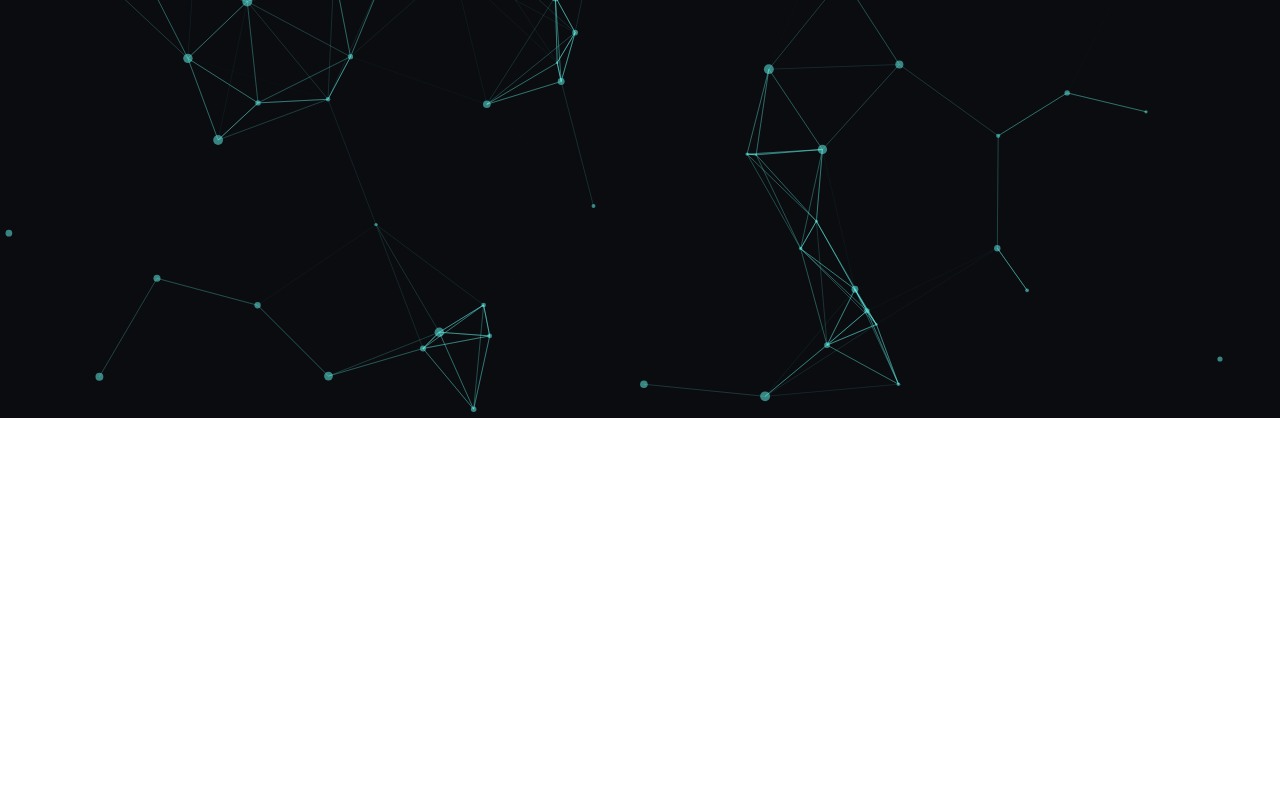
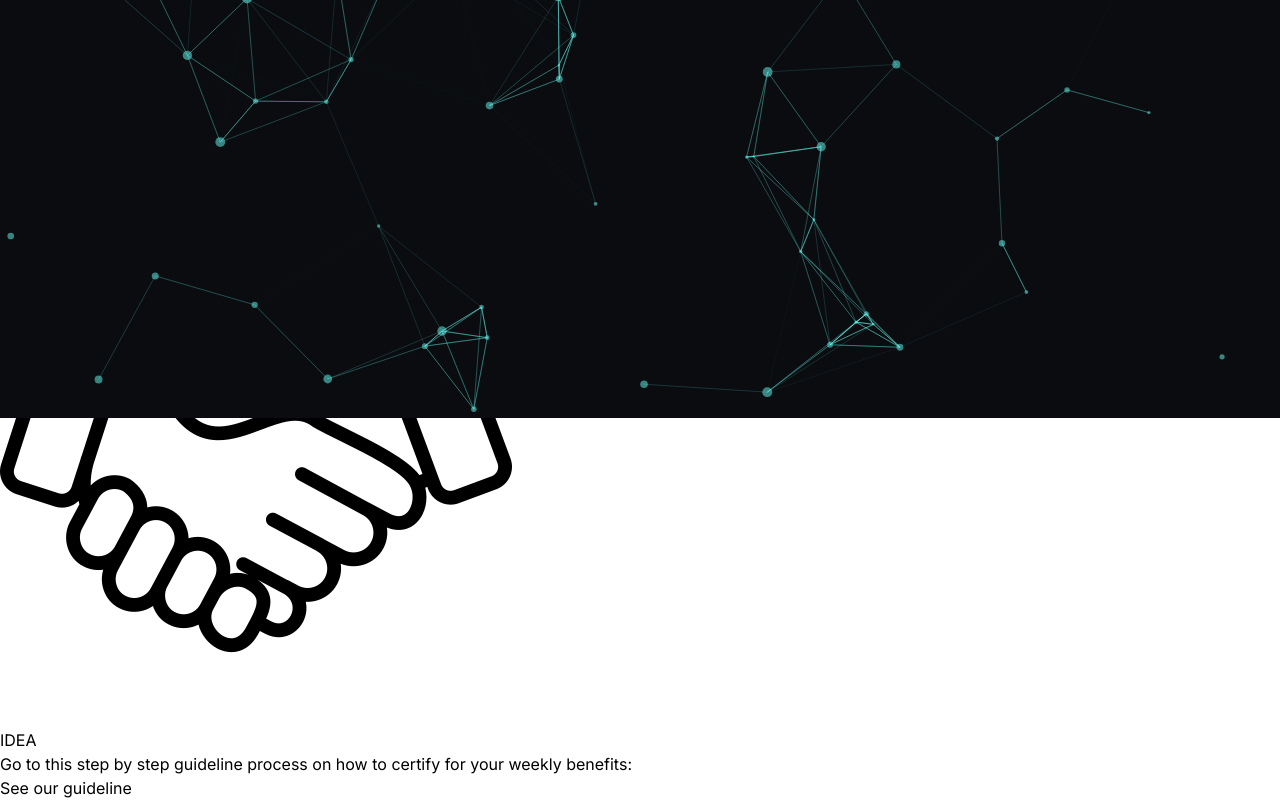
Before and after one commit to Akshaybagai52/baseline-rebuild, a Next.js app: page / in a window 1280 px wide. Shown: the part 382-1182 px from the top of the page. Before the commit the page ends 800 px from the top, so only its background shows below. Built offline with nearby package versions, Linux system fonts and the light colour scheme.

Commit message:
ourprocess

```diff
--- a/Components/Navbar/Nav.tsx
+++ b/Components/Navbar/Nav.tsx
@@ -64,21 +64,22 @@ const Nav = ({}) => {
               <li className="hover-underline-animation block py-2 pl-3 pr-4 text-white bg-white rounded md:bg-transparent md:text-[#66fcf1] md:p-0 md:dark:text-[#66fcf1]">
                 <NavLink
                   href="/"
-                  activeClasses="hover-underline-animation bg-white h-[25px] w-full border-b-[2px] border-white block py-2 pl-3 pr-4 text-white bg-white rounded md:bg-transparent md:text-[#66fcf1] md:p-0 md:dark:text-[#66fcf1]"
+                  activeClasses="hover-underline-animation bg-white h-[25px] w-full border-b-[2px] border-white block py-2 pl-3 pr-4 text-white bg-white md:bg-transparent md:text-[#66fcf1] md:p-0 md:dark:text-[#66fcf1]"
                   text="Home"
                 />
               </li>
               <li className="hover-underline-animation block py-2 pl-3 pr-4 text-white bg-white rounded md:bg-transparent md:text-[#66fcf1] md:p-0 md:dark:text-[#66fcf1]">
                 <NavLink
                   href="/about"
-                  activeClasses="hover-underline-animation bg-white h-[25px] w-full border-b-[2px] bold block py-2 pl-3 pr-4 text-white bg-white rounded md:bg-transparent md:text-[#66fcf1] md:p-0 md:dark:text-[#66fcf1]"
-                  text="About"                />
+                  activeClasses="hover-underline-animation bg-white h-[25px] w-full border-b-[2px] bold block py-2 pl-3 pr-4 text-white bg-white md:bg-transparent md:text-[#66fcf1] md:p-0 md:dark:text-[#66fcf1]"
+                  text="About"
+                />
               </li>
               <li className="group relative hover-underline-animation block py-2 pl-3 pr-4 text-white bg-white rounded md:bg-transparent md:text-[#66fcf1] md:p-0 md:dark:text-[#66fcf1]">
                 <NavLink
                   href="/services"
                   text="Services"
-                  activeClasses="bg-white h-[25px] w-full border-b-[2px] hover-underline-animation block py-2 pl-3 pr-4 text-[#66fcf1] rounded hover:bg-gray-100 md:hover:bg-transparent md:hover:text md:p-0 md:dark:hover:text-blue-500 dark:text-white dark:hover:bg-gray-700 dark:hover:text-white md:dark:hover:bg-transparent dark:border-gray-700"
+                  activeClasses="bg-white h-[25px] w-full border-b-[2px] hover-underline-animation block py-2 pl-3 pr-4 text-[#66fcf1] hover:bg-gray-100 md:hover:bg-transparent md:hover:text md:p-0 md:dark:hover:text-blue-500 dark:text-white dark:hover:bg-gray-700 dark:hover:text-white md:dark:hover:bg-transparent dark:border-gray-700"
                 />
 
                 {/* <ul className="hidden absolute left-[-30px] rounded text-sm mt-0 space-y-4 bg-black text-[#689775] group-hover:block">
@@ -119,7 +120,7 @@ const Nav = ({}) => {
               <li className="hover-underline-animation block py-2 pl-3 pr-4 text-white bg-white rounded md:bg-transparent md:text-[#66fcf1] md:p-0 md:dark:text-[#66fcf1]">
                 <NavLink
                   href="contact"
-                  activeClasses="hover-underline-animation bg-white h-[25px] w-full border-b-[2px] block py-2 pl-3 pr-4 text-[#66fcf1] rounded hover:bg-gray-100 md:hover:bg-transparent md:hover:text md:p-0 md:dark:hover:text-blue-500 dark:text-white dark:hover:bg-gray-700 dark:hover:text-white md:dark:hover:bg-transparent dark:border-gray-700"
+                  activeClasses="hover-underline-animation bg-white h-[25px] w-full border-b-[2px] block py-2 pl-3 pr-4 text-[#66fcf1] hover:bg-gray-100 md:hover:bg-transparent md:hover:text md:p-0 md:dark:hover:text-blue-500 dark:text-white dark:hover:bg-gray-700 dark:hover:text-white md:dark:hover:bg-transparent dark:border-gray-700"
                   text="Contacts"
                />
 
@@ -128,7 +129,7 @@ const Nav = ({}) => {
                 <NavLink
                   href="/carrier"
                   text="Carrier"
-                  activeClasses="hover-underline-animation bg-white h-[25px] w-full border-b-[2px] block py-2 pl-3 pr-4 text-[#66fcf1] rounded hover:bg-gray-100 md:hover:bg-transparent md:hover:text md:p-0 md:dark:hover:text-blue-500 dark:text-white dark:hover:bg-gray-700 dark:hover:text-white md:dark:hover:bg-transparent dark:border-gray-700"
+                  activeClasses="hover-underline-animation bg-white h-[25px] w-full border-b-[2px] block py-2 pl-3 pr-4 text-[#66fcf1] hover:bg-gray-100 md:hover:bg-transparent md:hover:text md:p-0 md:dark:hover:text-blue-500 dark:text-white dark:hover:bg-gray-700 dark:hover:text-white md:dark:hover:bg-transparent dark:border-gray-700"
                 />
 
               </li>
@@ -136,7 +137,7 @@ const Nav = ({}) => {
                 <NavLink
                   href="/blog"
                   text="Blogs"
-                  activeClasses="hover-underline-animation bg-white h-[25px] w-full border-b-[2px] block py-2 pl-3 pr-4 text-[#66fcf1] rounded hover:bg-gray-100 md:hover:bg-transparent md:hover:text md:p-0 md:dark:hover:text-blue-500 dark:text-white dark:hover:bg-gray-700 dark:hover:text-white md:dark:hover:bg-transparent dark:border-gray-700"
+                  activeClasses="hover-underline-animation bg-white h-[25px] w-full border-b-[2px] block py-2 pl-3 pr-4 text-[#66fcf1] hover:bg-gray-100 md:hover:bg-transparent md:hover:text md:p-0 md:dark:hover:text-blue-500 dark:text-white dark:hover:bg-gray-700 dark:hover:text-white md:dark:hover:bg-transparent dark:border-gray-700"
                 />
 
               </li>
--- a/Components/OurProcess/OurProcess.tsx
+++ b/Components/OurProcess/OurProcess.tsx
@@ -1,39 +1,43 @@
-// import React from "react";
-// import { motion } from "framer-motion";
-// const OurProcess = () => {
-//   return (
-//     <>
-//       <div className="bg-white w-100% h-[500px]">
-//         <div className="row">
-//           <motion.div
-//             initial={{ x: "-100%" }}
-//             whileInView={{ x: "0" }}
-//             transition={{ duration: 1 }}
-//           >
-//             <div className="col-md-5 our-process-steps">
-//               <div className="process-box process-left">
-//                 <div className="row">
-//                   <div className="col-md-5 steps">
-//                     <div className="process-step"><i className="fa-solid fa-handshake"></i></div>
-//                   </div>
-//                   <div className="col-md-7">
-//                     <h5>IDEA</h5>
-//                     <p>
-//                       <small>
-//                         It all starts with a creative idea, and we discuss what
-//                         you require, your goals, and how we can assist you early
-//                         on.
-//                       </small>
-//                     </p>
-//                   </div>
-//                 </div>
-//               </div>
-//               <div className="col-md-7"></div>
-//             </div>
-//           </motion.div>
-//         </div>
-//       </div>
-//     </>
-//   );
-// };
-// export default OurProcess;
+"use client";
+
+import React from "react";
+import one from "../assets/Process/1.png";
+import Image from "next/image";
+
+const OurProcess = () => {
+  return (
+    <>
+      <div className="bg-black w-[100%] h-[800px]">
+      <h1 className="flex justify-center">Our Process</h1>
+
+      <div className="max-w-sm mt-16 p-6 bg-[#1F2833] border border-gray-200 rounded-lg shadow dark:bg-gray-800 dark:border-gray-700">
+          <Image
+            className="w-[50px] h-auto text-white dark:text-white mb-3"
+            src={one}
+            alt="icon"
+          />
+          <a href="#">
+            <h5 className="mb-2 text-2xl font-semibold tracking-tight text-white dark:text-white">
+            IDEA
+            </h5>
+          </a>
+          <p className="mb-3 font-normal text-gray-500 dark:text-gray-400">
+            Go to this step by step guideline process on how to certify for your
+            weekly benefits:
+          </p>
+          <a
+            href="#"
+            className="inline-flex items-center text-blue-600 hover:underline"
+          >
+            See our guideline
+          </a>
+        </div>
+
+       <div>
+
+       </div>
+      </div>
+    </>
+  );
+};
+export default OurProcess;
--- a/app/globals.css
+++ b/app/globals.css
@@ -15,13 +15,13 @@
     --background-end-rgb: 0, 0, 0;
   }
 }
-/* @layer {
+@layer {
 
   h1 {
     @apply font-bold text-[47px];
     font-family: fantasy;
   }
-} */
+}
 
 /* Navbar Underline */
 
--- a/app/page.tsx
+++ b/app/page.tsx
@@ -1,12 +1,12 @@
 import Banner from "@/Components/Banner/Banner";
 import Nav from "@/Components/Navbar/Nav";
-// import OurProcess from "@/Components/OurProcess/OurProcess";
+import OurProcess from "@/Components/OurProcess/OurProcess";
 export default function Home() {
   return (
     <main>
       <Nav />
       <Banner />
-      {/* <OurProcess /> */}
+      <OurProcess />
     </main>
   );
 }
```
Also changed, not shown: Components/assets/Process/1.png (added).
